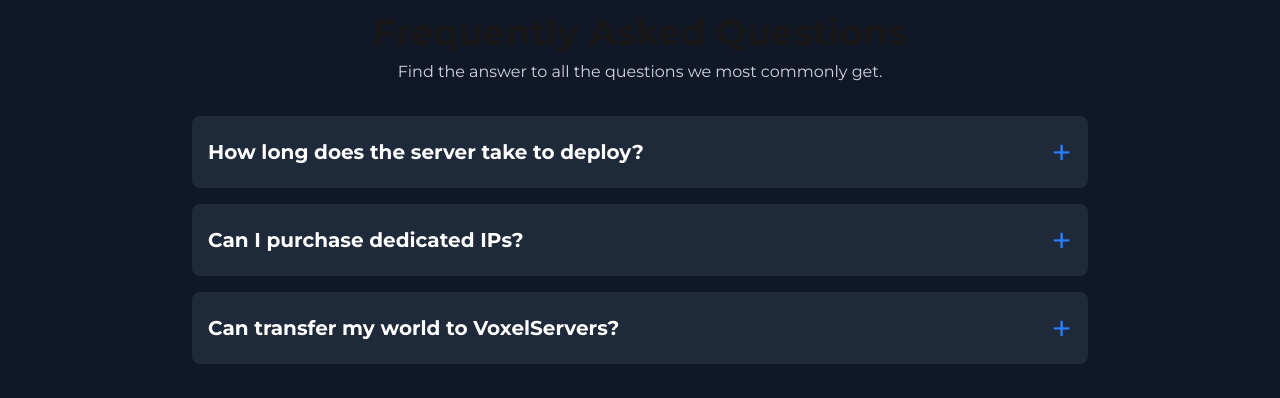
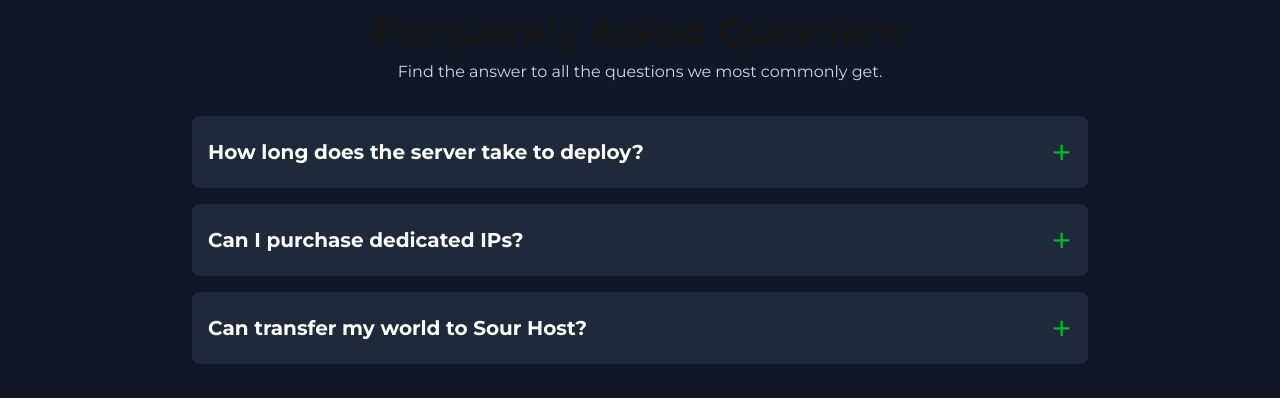
Before and after one commit to sour-host/sourhost, a Next.js app: page / in a window 1280 px wide. Shown: the part 5340-5738 px from the top of the page. Built offline with nearby package versions, Linux system fonts and the light colour scheme.

Commit message:
Update Faq.tsx

```diff
--- a/components/Faq.tsx
+++ b/components/Faq.tsx
@@ -12,7 +12,7 @@ const faqData = [
     answer: "Every server comes default with a shared IP and port, but you can purchase a dedicated IP at a cost of $2.50/mo. After purchase, open a support ticket, and we'll allocate it to your server."
   },
   {
-    question: "Can transfer my world to VoxelServers?",
+    question: "Can transfer my world to Sour Host?",
     answer: "Yes! You can easily transfer your server with our server importer feature. Enjoy more power but keep your gameplay and data!"
   },
 ];
@@ -42,7 +42,7 @@ export default function FAQ() {
             >
               <span className="font-bold text-xl">{faq.question}</span>
               <span
-                className={`text-blue-500 transform transition-transform duration-300 text-4xl ${
+                className={`text-[#00b72f] transform transition-transform duration-300 text-4xl ${
                   openIndex === index ? "rotate-45" : "rotate-0"
                 }`}
               >
```
